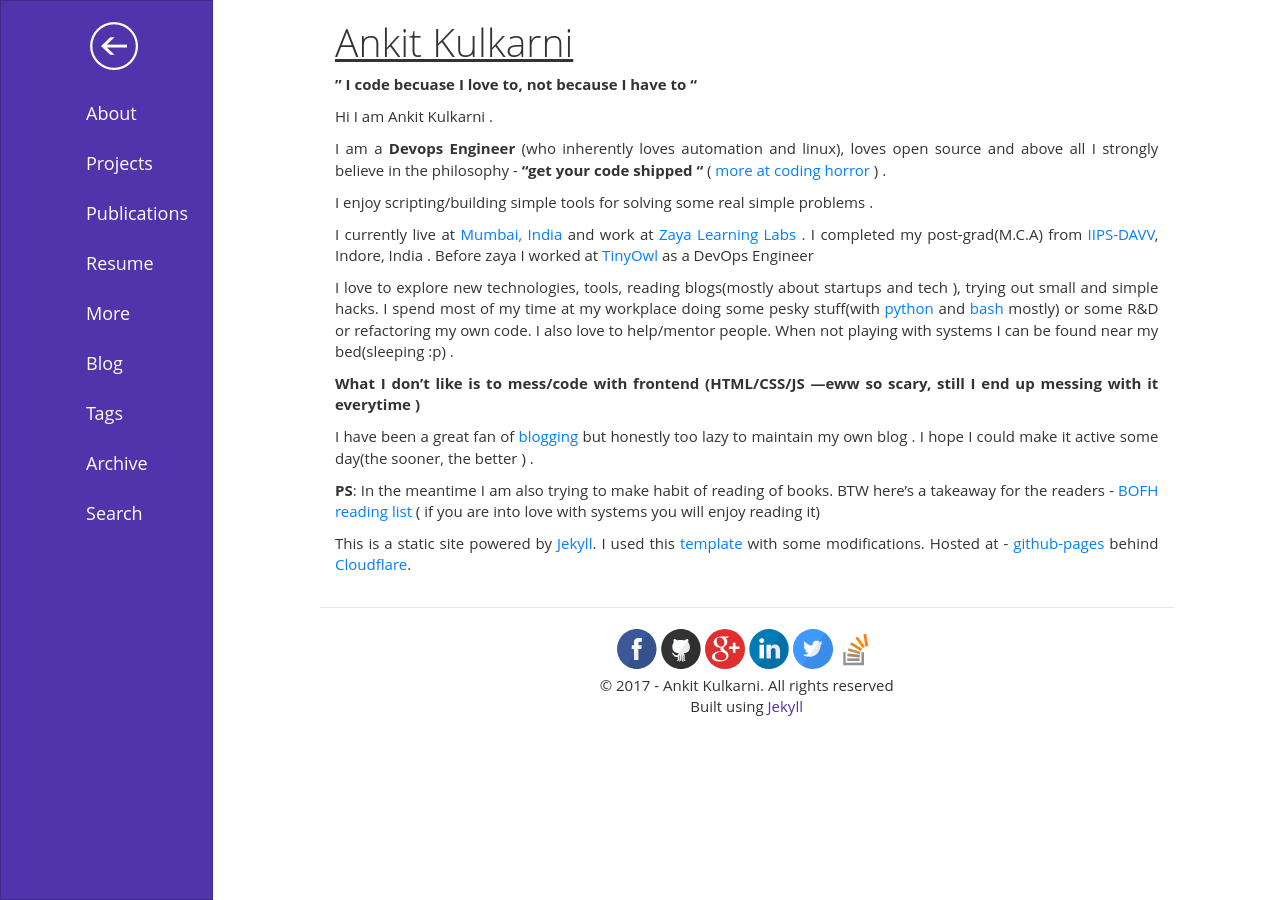
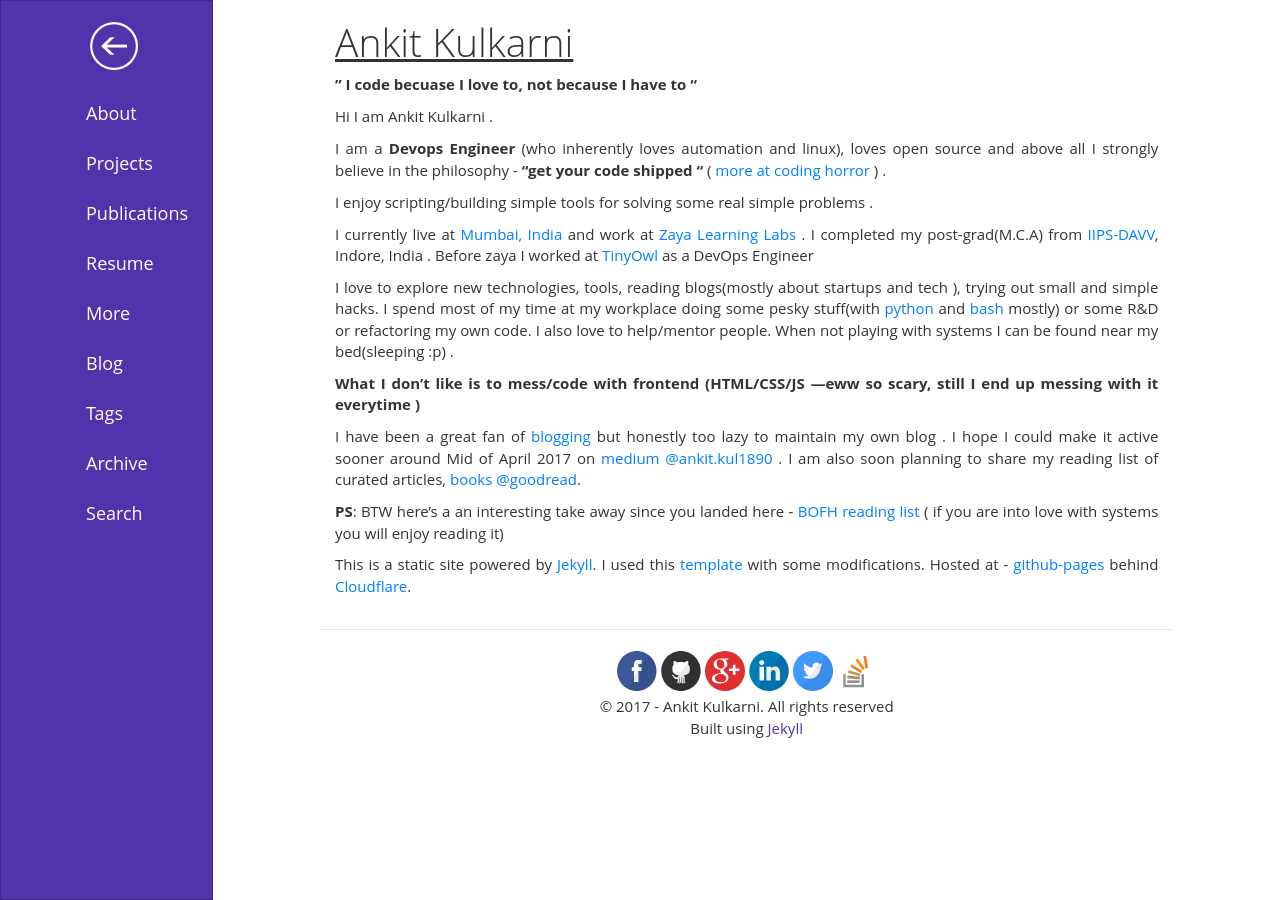
Before and after one commit to Ankit-Kulkarni/Ankit-Kulkarni.github.io, a Jekyll site: the page built from aboutme/index.md, in a window 1280 px wide. Built offline with Jekyll 4.4.1, drawn with Linux system fonts in a browser that asks for light colours.

Commit message:
minor updates
current updates on blog

```diff
--- a/aboutme/index.md
+++ b/aboutme/index.md
@@ -21,9 +21,9 @@
 
 **What I don't like is to mess/code with frontend (HTML/CSS/JS ---eww so scary, still I end up messing with it everytime )**
 
-I have been  a great fan of [blogging]() but honestly too lazy to maintain my own blog . I hope I could make it active some day(the sooner, the better ) .
+I have been  a great fan of [blogging]() but honestly too lazy to maintain my own blog . I hope I could make it active sooner around Mid of April 2017 on [medium @ankit.kul1890](https://medium.com/@ankit.kul1890) . I am also soon planning to share my reading list of curated articles, [books @goodread](https://www.goodreads.com/user/show/44478379-ankit-kulkarni).
 
-**PS**: In the meantime I am also trying to make habit of reading of books. BTW here's a takeaway for the readers - [BOFH reading list ](http://www.theregister.co.uk/data_centre/bofh/)  ( if you are into love with systems you will enjoy reading it)
+**PS**: BTW here's a an interesting take away since you landed here - [BOFH reading list ](http://www.theregister.co.uk/data_centre/bofh/)  ( if you are into love with systems you will enjoy reading it)
 
 
 This is a static site powered by [Jekyll](https://jekyllrb.com/). I used this [template](https://github.com/olakara/JekyllMetro) with some modifications.
```
